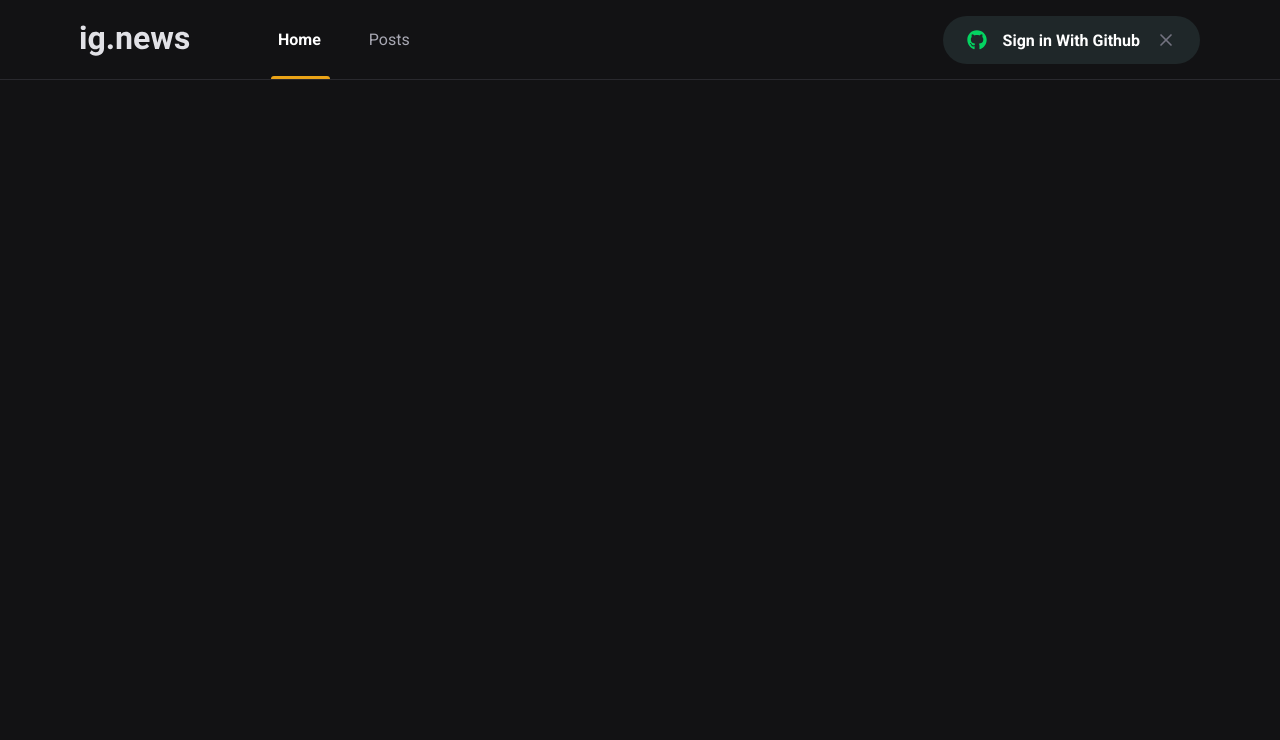
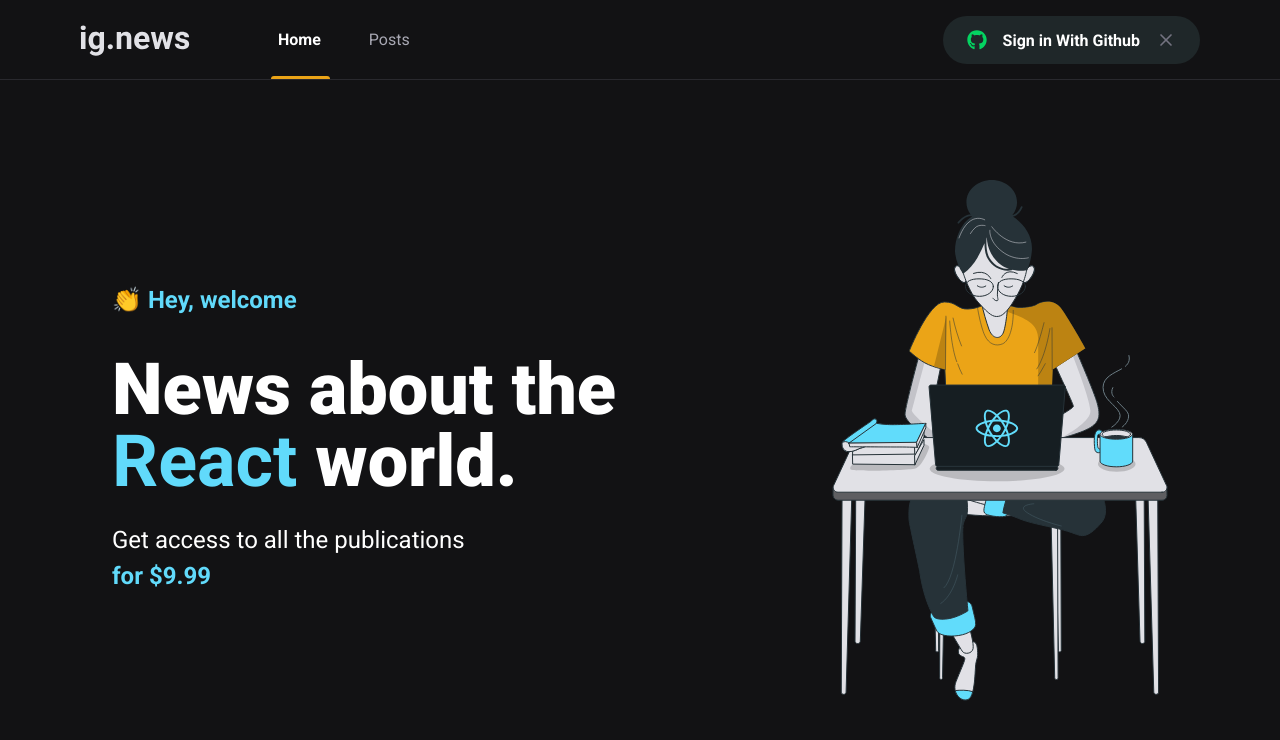
Before and after one commit to maarcoseduardo/ignews, a Next.js app: page / in a window 1280 px wide. Shown: the top 740 px of the page. Built offline with nearby package versions, Linux system fonts and the light colour scheme.

Commit message:
Creating Home

```diff
--- /dev/null
+++ b/src/pages/home.module.scss
@@ -0,0 +1,42 @@
+.contentContainer {
+    max-width: 1120px;
+    margin: 0 auto;
+    padding: 0 2rem;
+    height: calc(100vh - 5rem);
+
+    display: flex;
+    align-items: center;
+    justify-content: space-between;
+
+
+}
+
+.hero {
+    max-width: 600px;
+    > span {
+        font-size: 1.5rem;
+        font-weight: bold;
+    }
+
+    h1{
+        font-size: 4.5rem;
+        line-height: 4.5rem;
+        font-weight: 900;
+        margin-top: 2.5rem;
+
+        span {
+            color: var(--cyan-500);
+        }
+    }
+        p{
+            font-size: 1.5rem;
+            line-height: 2.25rem;
+            margin-top: 1.5rem;
+        }
+
+        span {
+            color: var(--cyan-500);
+            font-weight: bold;
+        }
+
+}
--- a/src/pages/index.tsx
+++ b/src/pages/index.tsx
@@ -1,13 +1,27 @@
 import Head from 'next/head';
 
 import React from 'react';
+import styles from './home.module.scss'
 
 export default function Home() {
   return (
     <React.Fragment>
       <Head>
-        <title>Ignews</title>
+        <title>Home | ig.news</title>
       </Head>
+
+      <main className={styles.contentContainer}>
+        <section className={styles.hero}>
+          <span>👏 Hey, welcome</span>
+          <h1>News about the <span>React</span> world.</h1>
+        <p>
+          Get access to all the publications <br />
+          <span>for $9.99</span>
+        </p>
+        </section>
+
+        <img src="/images/avatar.svg" alt="Girl coding" />
+      </main>
     </React.Fragment>
   )
 }
```
